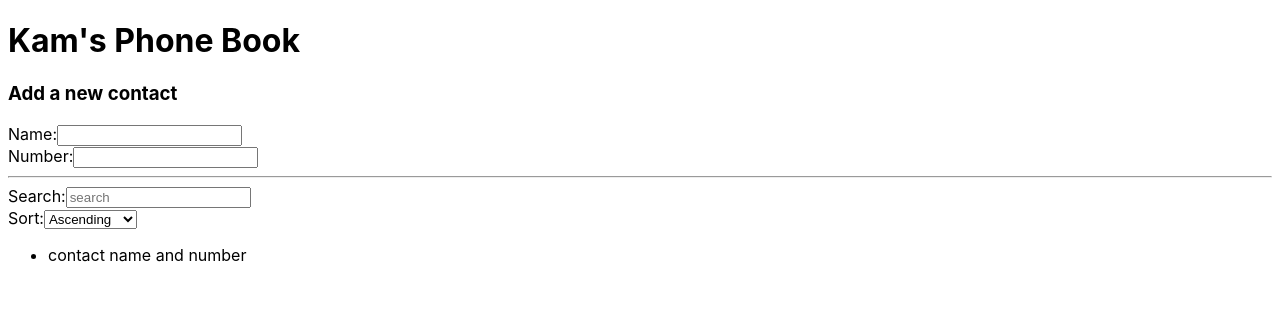
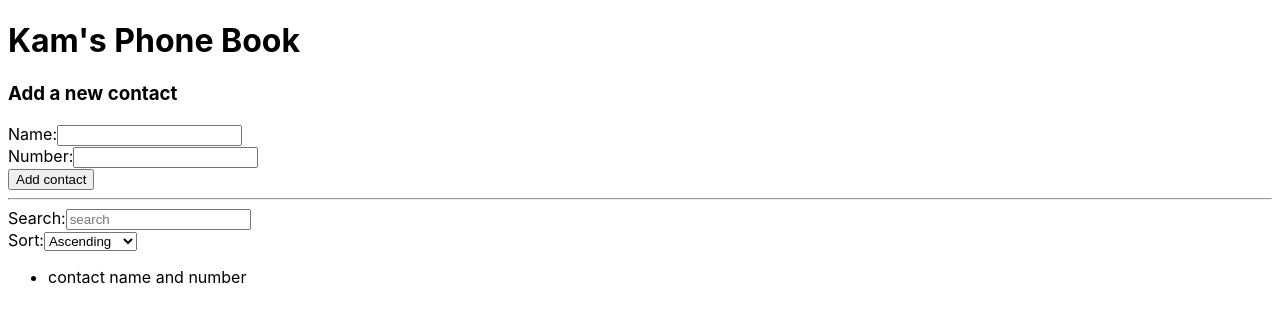
Before and after one commit to kambanwait/ReactPhoneBook, a React (Create React App) app: page / in a window 1280 px wide. Shown: the top 322 px of the page. Built offline with nearby package versions, Linux system fonts and the light colour scheme.

Commit message:
Add addcontact form submit button

```diff
--- a/src/components/AddContact.jsx
+++ b/src/components/AddContact.jsx
@@ -1,10 +1,10 @@
 import React from 'react';
 
-const AddContact = () => {
+const AddContact = props => {
   return (
     <React.Fragment>
       <h3>Add a new contact</h3>
-      <form>
+      <form onSubmit={props.addContact}>
         <div>
           <label>Name:</label>
           <input type="text" />
@@ -13,6 +13,8 @@ const AddContact = () => {
           <label>Number:</label>
           <input type="number" />
         </div>
+
+        <button type="submit">Add contact</button>
       </form>
       <hr />
     </React.Fragment>
```
